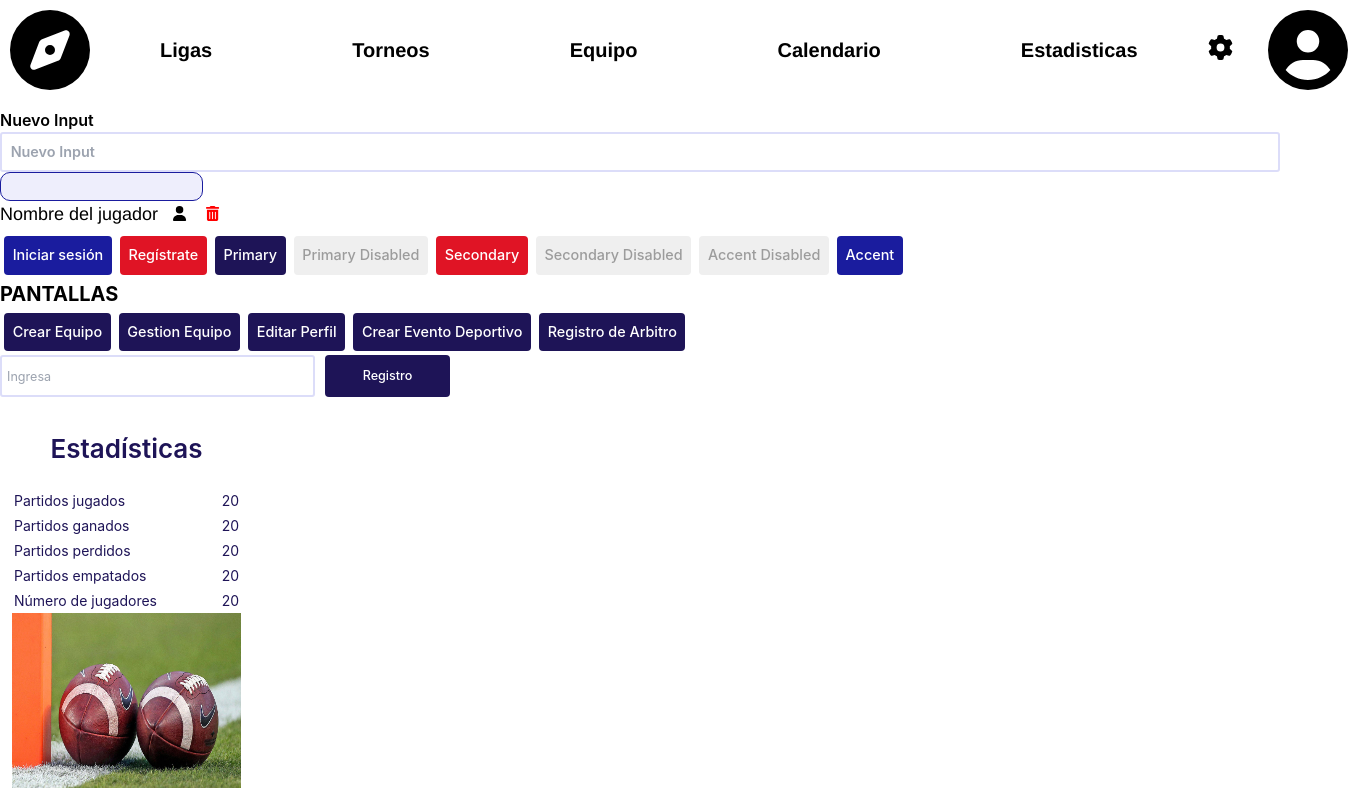
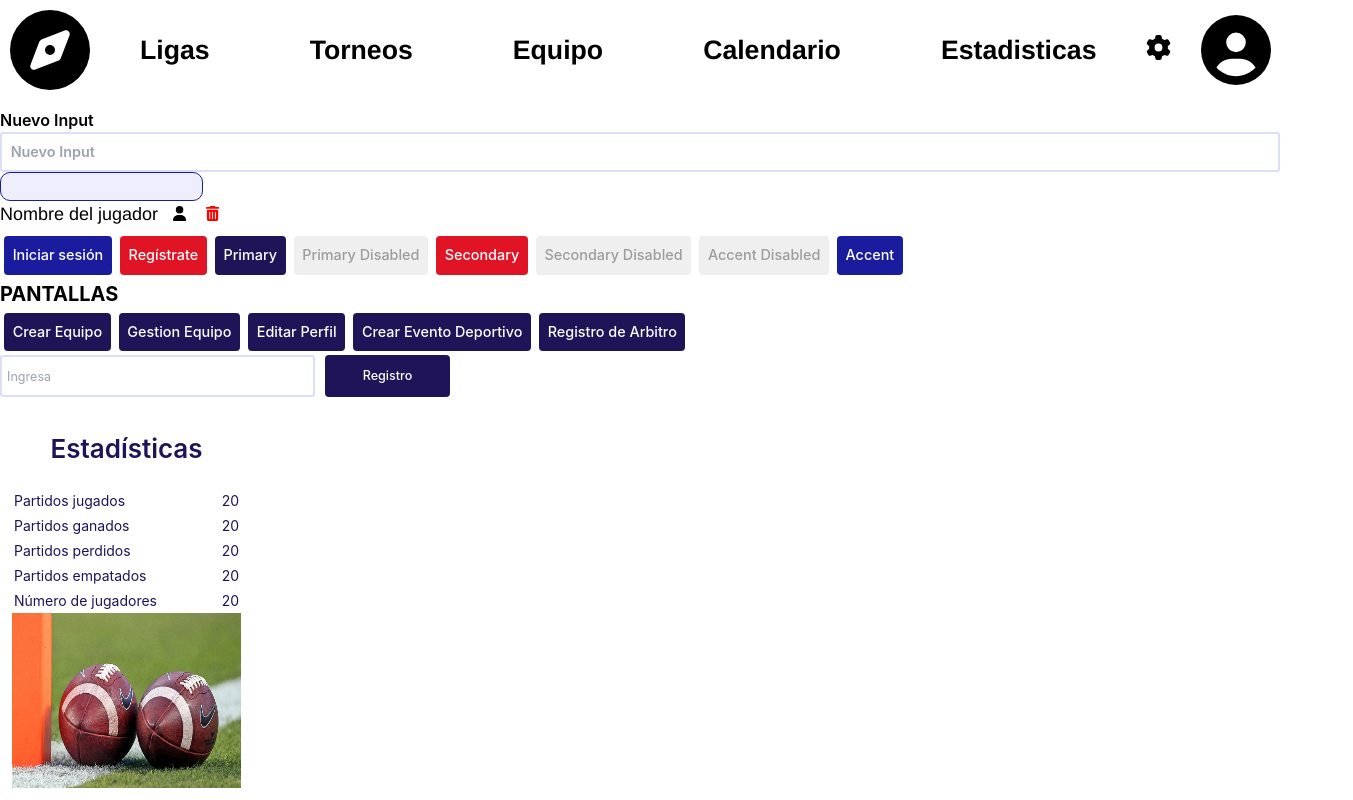
Before and after one commit to administracion-ligas-deportivas/sitio-web, a Next.js app: page / in a window 1280 px wide. Shown: the top 800 px of the page, 1353 px wide, since content can reach past the window. Built offline with nearby package versions, Linux system fonts and the light colour scheme.

Commit message:
Modificación del Navbar

```diff
--- a/components/Navbar.js
+++ b/components/Navbar.js
@@ -8,55 +8,44 @@ import {
   faCircleUser,
 } from "@fortawesome/free-solid-svg-icons";
 
+import styles from "../styles/Navbar.module.css";
+
 function Navbar() {
   return (
-    <div
-      style={{
-        padding: 5,
-        display: "flex",
-        height: 100,
-        fontFamily: "Helvetica",
-        fontSize: 20,
-        fontWeight: "bold",
-        margin: "auto",
-      }}
-    >
+    <div className={styles.container}>
       <div>
         <FontAwesomeIcon
           icon={faCompass}
-          style={{ height: 80, marginTop: "5px", marginLeft: "5px" }}
+          className={styles.logo}
         />
       </div>
-      <div style={{ margin: "auto" }}>
+      <div className={styles.opciones}>
         <Link href="/">
-          {/*
-            Ignorar el warning. Esto sucede porque no hay href en el anchor, pero al estar dentro del Link, no lo requiere.
-          */}
-          <a style={{ padding: 70 }}>Ligas</a>
+          <a>Ligas</a>
         </Link>
         <Link href="/">
-          <a style={{ padding: 70 }}>Torneos</a>
+          <a>Torneos</a>
         </Link>
         <Link href="/">
-          <a style={{ padding: 70 }}>Equipo</a>
+          <a>Equipo</a>
         </Link>
         <Link href="/">
-          <a style={{ padding: 70 }}>Calendario</a>
+          <a>Calendario</a>
         </Link>
         <Link href="/">
-          <a style={{ padding: 70 }}>Estadisticas</a>
+          <a>Estadisticas</a>
         </Link>
       </div>
       <div>
         <FontAwesomeIcon
           icon={faGear}
-          style={{ height: 25, marginTop: "30px", marginRight: "30px" }}
+          className={styles.config}
         />
       </div>
       <div>
         <FontAwesomeIcon
           icon={faCircleUser}
-          style={{ height: 80, padding: "5px" }}
+          className={styles.user}
         />
       </div>
     </div>
--- /dev/null
+++ b/styles/Navbar.module.css
@@ -0,0 +1,80 @@
+/* stylelint-disable font-family-no-missing-generic-family-keyword */
+/* stylelint-disable font-family-name-quotes */
+/* stylelint-disable order/properties-alphabetical-order */
+/* stylelint-disable color-function-notation */
+
+@media screen and (min-width: 1025px) {
+  .container {
+    padding: 5px;
+    display: flex;
+    height: 100px;
+    font-family: Helvetica;
+    font-size: 20pt;
+    font-weight: bold;
+    margin: auto;
+  }
+
+  .logo {
+    height: 80px;
+    margin-top: 5px;
+    margin-left: 5px;
+  }
+
+  .opciones {
+    margin: auto;
+  }
+
+  .opciones a {
+    padding: 50px;
+  }
+
+  .config {
+    height: 25px;
+    margin-top: 30px;
+    margin-right: 30px;
+  }
+
+  .user {
+    height: 70px;
+    margin-top: 10px;
+    margin-right: 10px;
+  }
+}
+
+@media screen and (max-width: 1024px) {
+  .container {
+    padding: 5px;
+    display: flex;
+    height: 50px;
+    font-family: Helvetica;
+    font-size: 12pt;
+    font-weight: bold;
+    margin: auto;
+  }
+
+  .logo {
+    height: 40px;
+    margin-top: 5px;
+    margin-left: 5px;
+  }
+
+  .opciones {
+    margin: auto;
+  }
+
+  .opciones a {
+    padding: 20px;
+  }
+
+  .config {
+    height: 12.5px;
+    margin-top: 15px;
+    margin-right: 15px;
+  }
+
+  .user {
+    height: 35px;
+    margin-top: 5px;
+    margin-right: 5px;
+  }
+}
```
